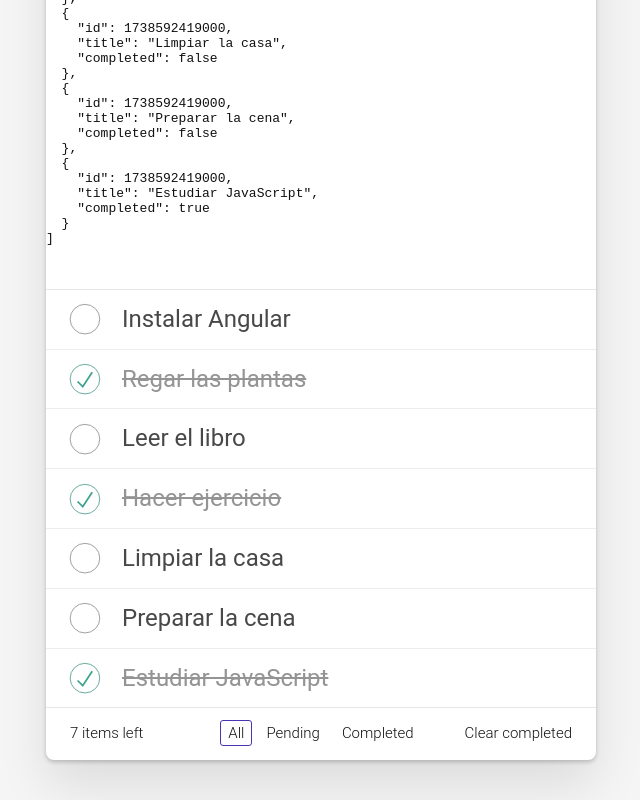
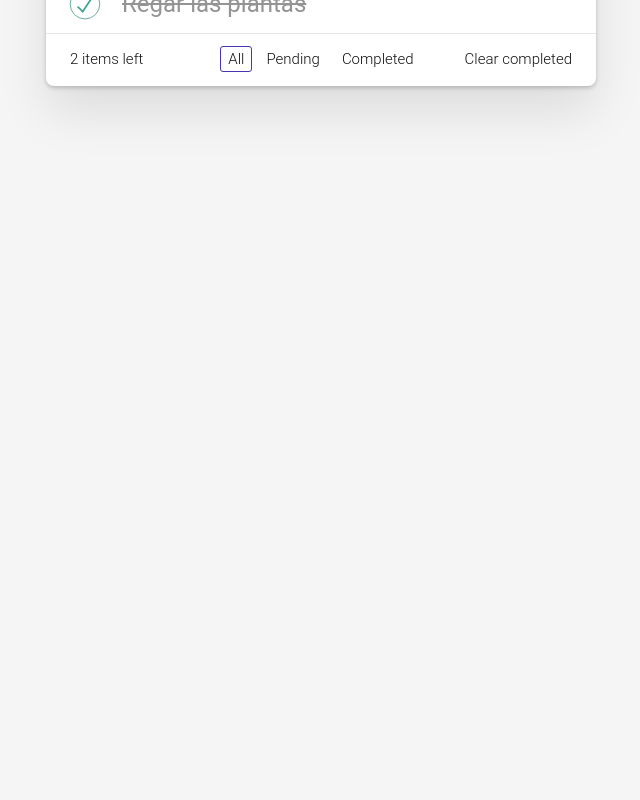
Before and after one commit to Horaciomb/AgularPlatzi, an Angular app: page /home in a window 1280 px wide. Shown: the part 580-1380 px from the top of the page, without its empty margins (319-959 px from the left). After the commit the page ends 800 px from the top, so only its background shows below. Built offline with nearby package versions, Linux system fonts and the light colour scheme.

Commit message:
añadiendo funcionalidad de edición a las tareas

```diff
--- a/src/app/models/task.model.ts
+++ b/src/app/models/task.model.ts
@@ -2,4 +2,5 @@ export interface Task{
     id: number;
     title: string;
     completed: boolean;
+    editing?: boolean;
 }
--- a/src/app/pages/home/home.component.html
+++ b/src/app/pages/home/home.component.html
@@ -15,7 +15,9 @@
         <p *ngIf="newTaskCtrl.errors['required']">⚠️ Campo obligatorio</p>
         <p *ngIf="newTaskCtrl.errors['minlength']">Mínimo 3 caracteres</p>
         <p *ngIf="newTaskCtrl.errors['maxlength']">Máximo 50 caracteres</p>
-        <p *ngIf="newTaskCtrl.errors['hasWhitespace']">¡No se permiten espacios!</p>
+        <p *ngIf="newTaskCtrl.errors['hasWhitespace']">
+          ¡No se permiten espacios!
+        </p>
       </div>
     </div>
   </header>
@@ -29,6 +31,8 @@
     <section class="main">
       <ul class="todo-list">
         <li
+          (dblclick)="updateTaskEditingMode(i)"
+          [class.editing]="task.editing"
           [class.completed]="task.completed"
           *ngFor="let task of tasks(); index as i"
         >
@@ -49,7 +53,7 @@
           </div>
           <input
             class="edit"
-            value="Buy a unicorn"
+            [value]="task.title"
             title="Edit task"
             placeholder="Edit task"
           />
@@ -83,14 +87,12 @@
     <!-- This footer should be hidden by default and shown when there are todos -->
     <footer class="footer">
       <!-- This should be `0 items left` by default -->
-      <span class="todo-count"><strong>{{tasks().length}}</strong>
-        <span *ngIf="tasks().length===1; else elseblock">
-          item
-        </span>
-        <ng-template #elseblock>
-          items
-        </ng-template>
-        left</span>
+      <span class="todo-count"
+        ><strong>{{ tasks().length }}</strong>
+        <span *ngIf="tasks().length === 1; else elseblock"> item </span>
+        <ng-template #elseblock> items </ng-template>
+        left</span
+      >
       <!-- Remove this if you don't implement routing -->
       <ul class="filters">
         <li>
--- a/src/app/pages/home/home.component.ts
+++ b/src/app/pages/home/home.component.ts
@@ -21,11 +21,11 @@ export class HomeComponent {
   tasks = signal<Task[]>([
     { id: Date.now(), title: 'Instalar Angular', completed: false },
     { id: Date.now(), title: 'Regar las plantas', completed: true },
-    { id: Date.now(), title: 'Leer el libro', completed: false },
-    { id: Date.now(), title: 'Hacer ejercicio', completed: true },
-    { id: Date.now(), title: 'Limpiar la casa', completed: false },
-    { id: Date.now(), title: 'Preparar la cena', completed: false },
-    { id: Date.now(), title: 'Estudiar JavaScript', completed: true },
+    // { id: Date.now(), title: 'Leer el libro', completed: false },
+    // { id: Date.now(), title: 'Hacer ejercicio', completed: true },
+    // { id: Date.now(), title: 'Limpiar la casa', completed: false },
+    // { id: Date.now(), title: 'Preparar la cena', completed: false },
+    // { id: Date.now(), title: 'Estudiar JavaScript', completed: true },
   ]);
   newTaskCtrl = new FormControl('', {
     nonNullable: true,
@@ -83,4 +83,20 @@ export class HomeComponent {
       tasks.filter((task, position) => position !== index)
     );
   }
+  updateTaskEditingMode(index: number) {
+    this.tasks.update((tasks) => {
+      return tasks.map((task, position) => {
+        if (position === index) {
+          return {
+            ...task,
+            editing: true,
+          };
+        }
+        return {
+          ...task,
+          editing: false,
+        };
+      });
+    });
+  }
 }
```
